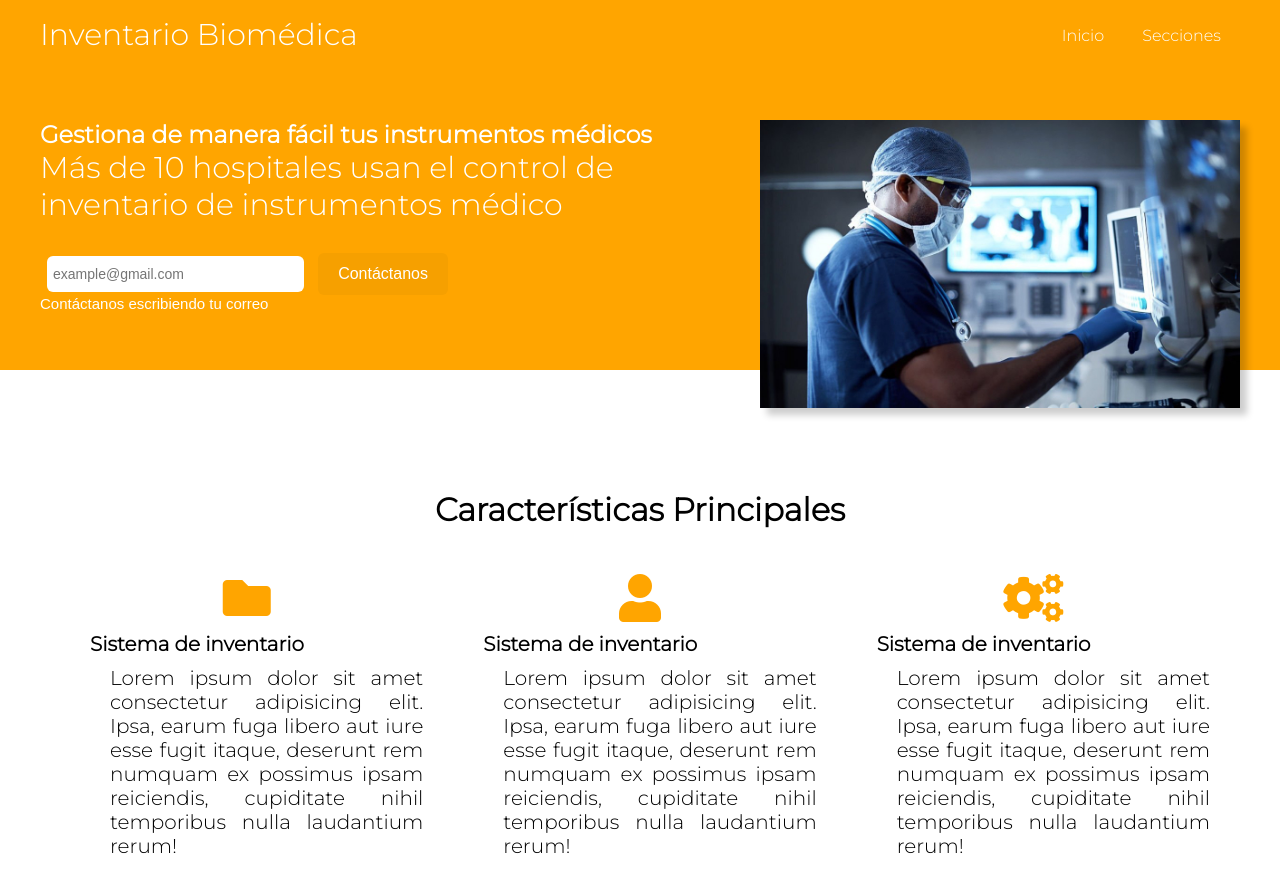
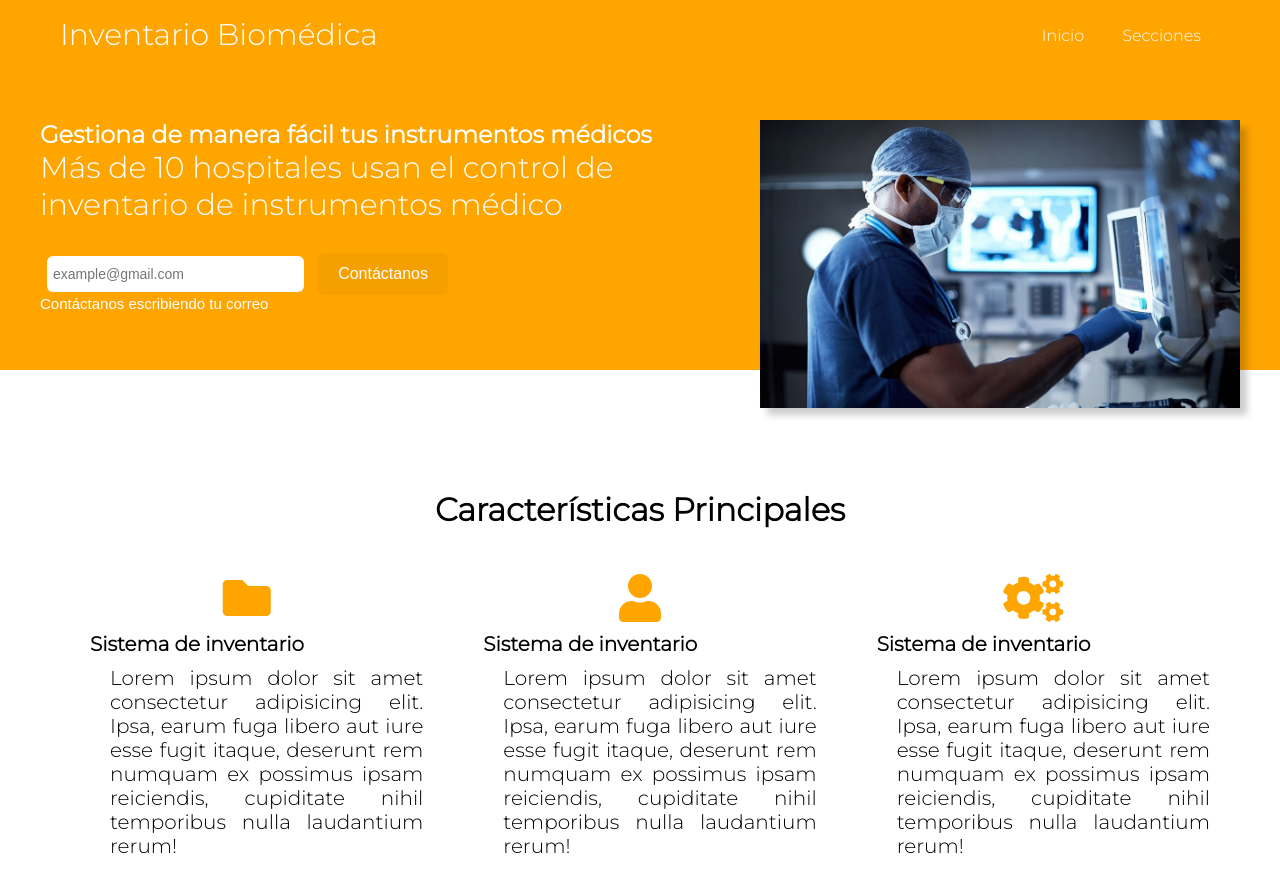
Before and after one commit to Tapia-GJ/programacion-web-24CV, a plain HTML site: page PaginaWeb/index.html in a window 1280 px wide. Shown: the top 871 px of the page. Drawn offline with Linux system fonts and the light colour scheme.

Commit message:
PaginaWeb_TR_05-10-2023

```diff
--- a/PaginaWeb/styles.css
+++ b/PaginaWeb/styles.css
@@ -51,7 +51,7 @@ li {
 .navbar {
     background-color: orange;
     height: 70px;
-    padding: 0 30px;
+    padding: 0 60px;
 }
 
 .navbar h1 {
```
